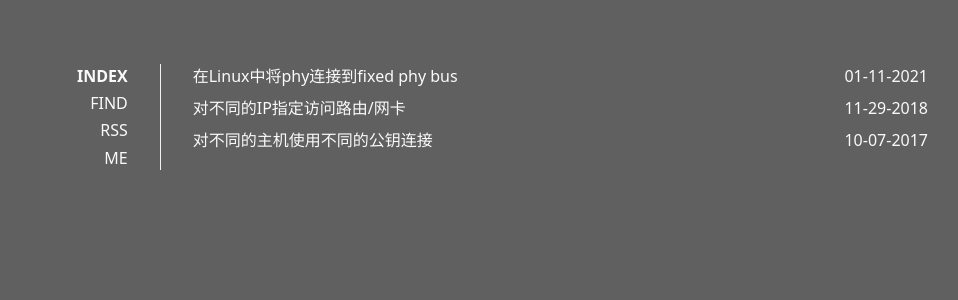
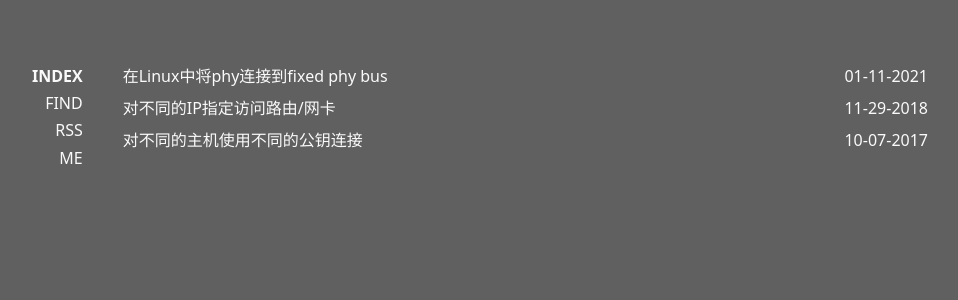
Before and after one commit to fixed-link/fixed-link.com, a Jekyll site: the page built from index.html, in a window 1280 px wide. Shown: the top 300 px of the page, without its empty margins (128-1086 px from the left). Built offline with Jekyll 4.4.1, drawn with Linux system fonts in a browser that asks for light colours.

Commit message:
update css

```diff
--- a/_sass/_main.scss
+++ b/_sass/_main.scss
@@ -35,9 +35,9 @@ body {
     text-shadow:none;
 }
 
-nav ul {
-    border-right: 1px solid #edf2f7;
-}
+// nav ul {
+//     border-right: 1px solid #edf2f7;
+// }
 
 a {
     color: #fafafa;
@@ -95,7 +95,7 @@ hr {
 }
 
 header {
-	flex-basis:10rem;
+	flex-basis:1rem;
 	flex-grow:1;
 	position:relative;
 }
@@ -107,7 +107,7 @@ header a {
 header li {
 	margin-bottom: .2rem;
 	text-align: right;
-	margin-right: 2rem;
+	margin-right: 0.5rem;
 }
 
 header a.active {
```
